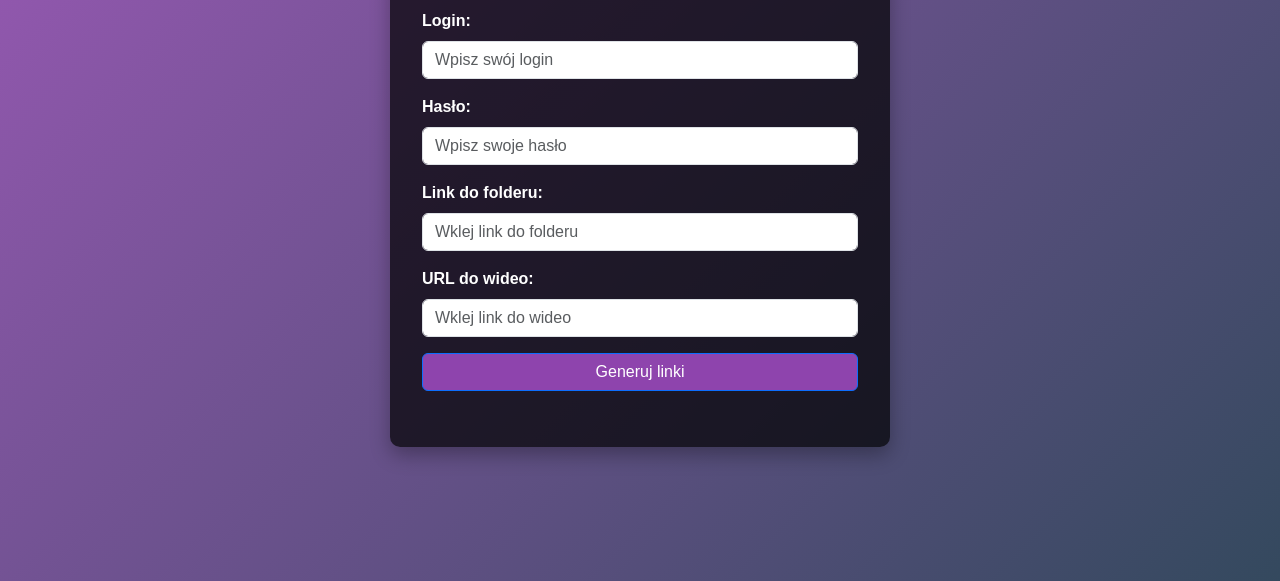
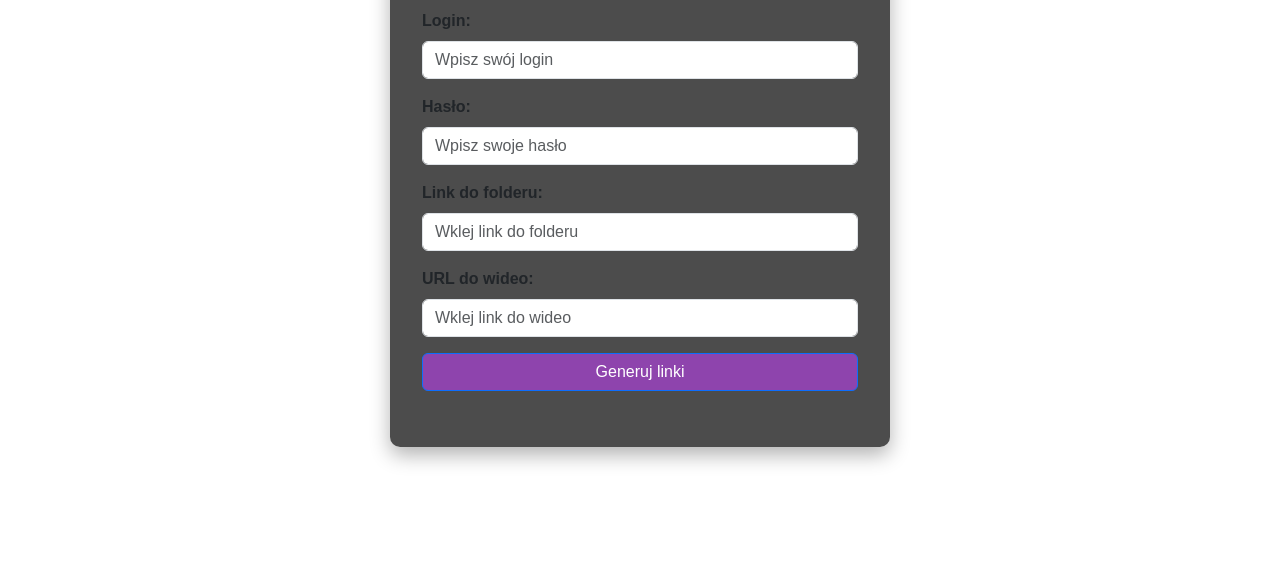
Before and after one commit to Garfieldowce/CLG, a plain HTML site: page frontend/index.html in a window 1280 px wide. Shown: the part 219-800 px from the top of the page. Drawn offline with nearby package versions, Linux system fonts and the light colour scheme.

Commit message:
Update index.html

```diff
--- a/frontend/index.html
+++ b/frontend/index.html
@@ -8,7 +8,7 @@
   <style>
     /* Globalne style */
     body {
-      background: linear-gradient(135deg, #9b59b6, #34495e);
+      background conic-gradient(from 90deg, red, blue)
       color: #ffffff;
       font-family: 'Arial', sans-serif;
       margin: 0;
```
